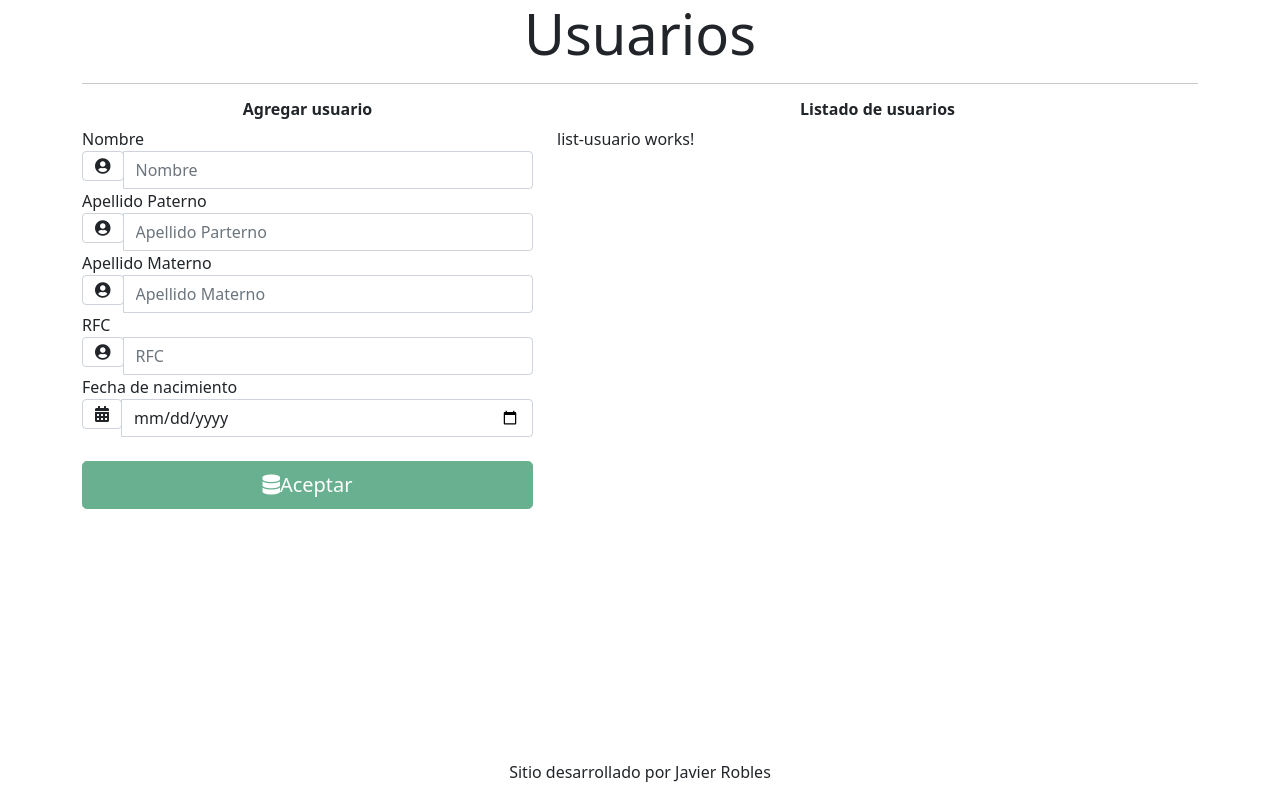
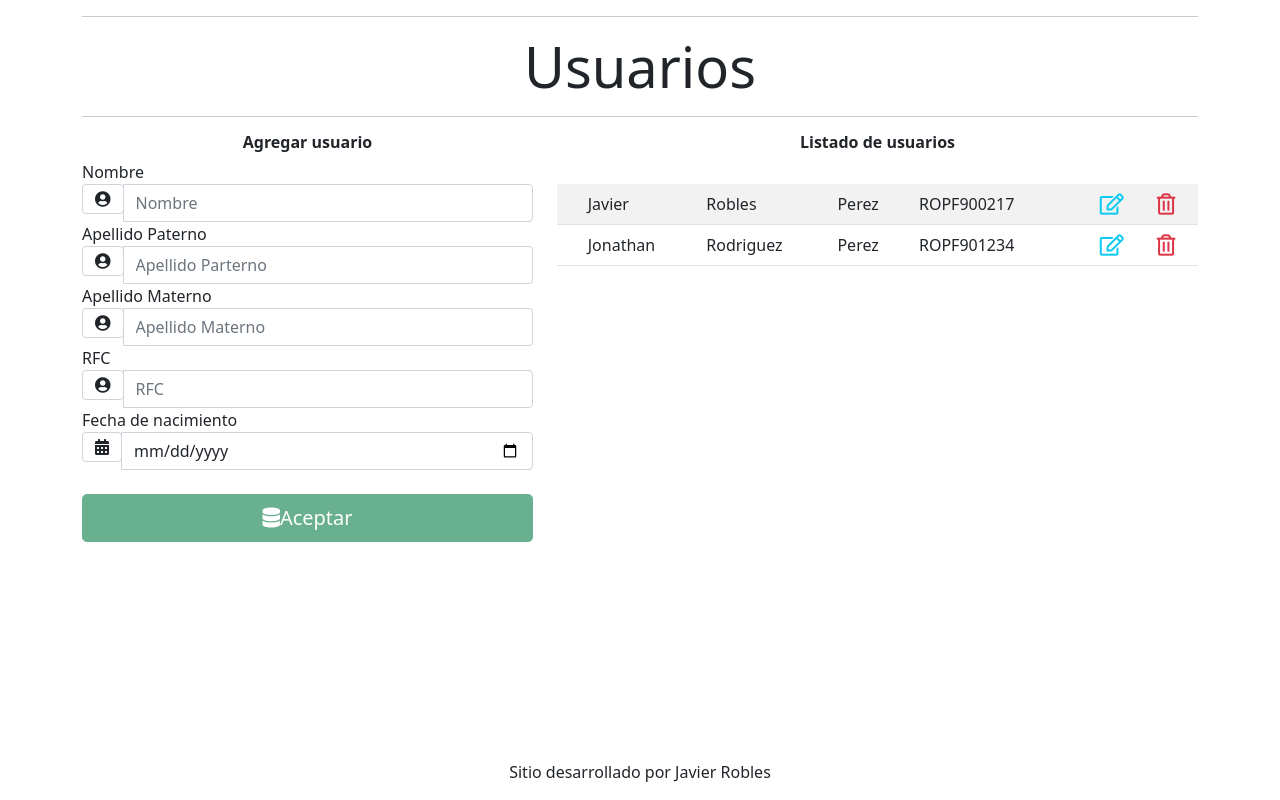
Before and after one commit to franjarop/TEST_DEV_FJRP_120321, an Angular app in the folder UsuariosFront/: page / in a window 1280 px wide. Built offline with nearby package versions, Linux system fonts and the light colour scheme.

Commit message:
Se anexaron funciones de actualizar y eliminar

```diff
--- a/UsuariosFront/angular.json
+++ b/UsuariosFront/angular.json
@@ -31,7 +31,8 @@
               "src/assets"
             ],
             "styles": [
-              "src/styles.css"
+              "src/styles.css",
+              "node_modules/ngx-toastr/toastr.css"
             ],
             "scripts": []
           },
--- a/UsuariosFront/package.json
+++ b/UsuariosFront/package.json
@@ -19,6 +19,7 @@
     "@angular/platform-browser": "~11.2.4",
     "@angular/platform-browser-dynamic": "~11.2.4",
     "@angular/router": "~11.2.4",
+    "ngx-toastr": "^13.2.0",
     "rxjs": "~6.6.0",
     "tslib": "^2.0.0",
     "zone.js": "~0.11.3"
--- a/UsuariosFront/src/app/app.module.ts
+++ b/UsuariosFront/src/app/app.module.ts
@@ -1,6 +1,9 @@
 import { NgModule } from '@angular/core';
 import { BrowserModule } from '@angular/platform-browser';
 import { FormsModule, ReactiveFormsModule} from '@angular/forms';
+import { HttpClientModule} from '@angular/common/http'
+import { BrowserAnimationsModule } from '@angular/platform-browser/animations';
+import { ToastrModule } from 'ngx-toastr';
 
 import { AppRoutingModule } from './app-routing.module';
 import { AppComponent } from './app.component';
@@ -21,7 +24,10 @@ import { FooterComponent } from './components/footer/footer.component';
     BrowserModule,
     AppRoutingModule,
     FormsModule,
-    ReactiveFormsModule
+    ReactiveFormsModule,
+    HttpClientModule,
+    BrowserAnimationsModule,
+    ToastrModule.forRoot()
   ],
   providers: [],
   bootstrap: [AppComponent]
--- a/UsuariosFront/src/app/components/usuarios/list-usuario/list-usuario.component.html
+++ b/UsuariosFront/src/app/components/usuarios/list-usuario/list-usuario.component.html
@@ -1 +1,20 @@
-<p>list-usuario works!</p>
+<br>
+<table class="table table-striped">
+  <tbody>
+    <tr *ngFor = "let usuario of usuarioServicio.list">
+      <td>{{usuario.id}}</td>
+      <td>{{usuario.Nombre}}</td>
+      <td>{{usuario.ApellidoPaterno}}</td>
+      <td>{{usuario.ApellidoMaterno}}</td>
+      <td>{{usuario.RFC}}</td>
+      <td>{{usuario.FechaNacimiento}}</td>
+      <td>
+        <i class="far fa-edit fa-lg text-info" (click)="editar(usuario)" style="cursor: pointer;"></i>
+      </td>
+      <td>
+        <i class="far fa-trash-alt fa-lg text-danger" (click)="eliminarTarjeta(1)" style="cursor: pointer;"></i>
+      </td>
+
+    </tr>
+  </tbody>
+</table>
--- a/UsuariosFront/src/app/components/usuarios/list-usuario/list-usuario.component.ts
+++ b/UsuariosFront/src/app/components/usuarios/list-usuario/list-usuario.component.ts
@@ -1,4 +1,7 @@
 import { Component, OnInit } from '@angular/core';
+import { ToastrService } from 'ngx-toastr';
+import { Usuario } from 'src/app/models/usuario';
+import { UsuarioService } from 'src/app/services/usuario.service';
 
 @Component({
   selector: 'app-list-usuario',
@@ -7,9 +10,26 @@ import { Component, OnInit } from '@angular/core';
 })
 export class ListUsuarioComponent implements OnInit {
 
-  constructor() { }
+  constructor(public usuarioServicio:UsuarioService, public toastr:ToastrService) { }
 
   ngOnInit(): void {
+    this.usuarioServicio.obtenerUsuarios();
+  }
+
+  eliminarTarjeta(id:number){
+    if(confirm("Estas seguro que desea eliminar el registro")){
+      /*
+      this.usuarioServicio.eliminarUsuario(id).subscribe(data => {
+
+        this.usuarioServicio.obtenerUsuarios();
+      })
+      */
+      this.toastr.warning("Registro Eliminado", "El usuario fue eliminado");
+    }
+  }
+
+  editar(usuario: Usuario){
+    this.usuarioServicio.actualizar(usuario);
   }
 
 }
--- a/UsuariosFront/src/app/components/usuarios/usuario/usuario.component.ts
+++ b/UsuariosFront/src/app/components/usuarios/usuario/usuario.component.ts
@@ -1,5 +1,9 @@
-import { Component, OnInit } from '@angular/core';
+import { Component, OnDestroy, OnInit } from '@angular/core';
 import  {FormGroup, FormBuilder, Validators } from '@angular/forms'
+import { ToastrService } from 'ngx-toastr';
+import { Subscription } from 'rxjs';
+import { Usuario } from 'src/app/models/usuario';
+import { UsuarioService } from 'src/app/services/usuario.service';
 
 
 @Component({
@@ -7,10 +11,17 @@ import  {FormGroup, FormBuilder, Validators } from '@angular/forms'
   templateUrl: './usuario.component.html',
   styleUrls: ['./usuario.component.css']
 })
-export class UsuarioComponent implements OnInit {
+export class UsuarioComponent implements OnInit, OnDestroy {
   form:FormGroup;
+  suscripcion!: Subscription;
+  usuario?:Usuario;
+  idUsuario = 0;
 
-  constructor(private formBuilder:FormBuilder) {
+
+
+  constructor(private formBuilder:FormBuilder,
+              private usuarioService:UsuarioService,
+              private toastr:ToastrService) {
     this.form = this.formBuilder.group({
       id: 0,
       nombre:['',[Validators.required, Validators.maxLength(50)]],
@@ -22,10 +33,75 @@ export class UsuarioComponent implements OnInit {
   }
 
   ngOnInit(): void {
+    this.suscripcion =this.usuarioService.obtenerUsuario().subscribe(data => {
+      console.log(data);
+      this.usuario= data;
+      this.form.patchValue({
+        nombre: this.usuario.Nombre,
+        ApellidoPaterno: this.usuario.ApellidoPaterno,
+        ApellidoMaterno: this.usuario.ApellidoMaterno,
+        RFC: this.usuario.RFC
+      });
+      this.idUsuario = this.idUsuario;
+    })
+  }
+
+  ngOnDestroy(){
+    this.suscripcion.unsubscribe();
+
   }
 
   guardarUsuario(){
-    console.log(this.form);
+    if (this.idUsuario === 0){
+      this.agregar();
+    }else{
+      this.editar();
+    }
+
+
+
+  }
+
+  agregar(){
+    const usuario: Usuario = {
+      Nombre: this.form.get('Nombre')?.value,
+      ApellidoPaterno: this.form.get('ApellidoPaterno')?.value,
+      ApellidoMaterno: this.form.get('ApellidoMaterno')?.value,
+      RFC: this.form.get('RFC')?.value
+    }
+    this.toastr.success("Registro Agregado", "El usuario fue registrado");
+      this.form.reset();
+      /*
+    this.usuarioService.guardarUsuario(usuario).subscribe(data => {
+      console.log("Guardado");
+      this.form.reset();
+    })
+    */
+  }
+
+  editar(){
+    const usuario: Usuario = {
+      id: this.usuario?.id,
+      Nombre: this.form.get('Nombre')?.value,
+      ApellidoPaterno: this.form.get('ApellidoPaterno')?.value,
+      ApellidoMaterno: this.form.get('ApellidoMaterno')?.value,
+      RFC: this.form.get('RFC')?.value
+    }
+    this.toastr.success("Registro Agregado", "El usuario fue registrado");
+      this.form.reset();
+      /*
+    this.usuarioService.guardarUsuario(usuario).subscribe(data => {
+      console.log("Guardado");
+      this.form.reset();
+    })
+    */
+   this.usuarioService.actualizarUsuario(this.idUsuario, usuario).subscribe(data => {
+    this.toastr.info("Registro actualizado", "El usuario fue actualizado");
+    this.usuarioService.obtenerUsuario();
+    this.form.reset();
+    this.idUsuario = 0;
+   })
+
   }
 
 }
--- a/UsuariosFront/src/app/components/usuarios/usuarios.component.html
+++ b/UsuariosFront/src/app/components/usuarios/usuarios.component.html
@@ -1,4 +1,5 @@
 <div class="jumbtron">
+  <hr>
   <h1 class="display-4 text-center">Usuarios </h1>
   <hr>
   <div class="row">
--- a/UsuariosFront/src/app/components/usuarios/usuarios.component.ts
+++ b/UsuariosFront/src/app/components/usuarios/usuarios.component.ts
@@ -11,6 +11,7 @@ export class UsuariosComponent implements OnInit {
   constructor() { }
 
   ngOnInit(): void {
+
   }
 
 }
--- a/UsuariosFront/src/app/services/usuario.service.ts
+++ b/UsuariosFront/src/app/services/usuario.service.ts
@@ -1,9 +1,51 @@
+import { HttpClient } from '@angular/common/http';
 import { Injectable } from '@angular/core';
+import { BehaviorSubject, Observable } from 'rxjs';
+import { Usuario } from '../models/usuario';
 
 @Injectable({
   providedIn: 'root'
 })
 export class UsuarioService {
 
-  constructor() { }
+  myAppUrl = 'http://localhost:4200/';
+  myApiUrl = 'api/usuario/'
+  list: Usuario[] = [
+    {Nombre:"Javier", ApellidoPaterno:"Robles", ApellidoMaterno:"Perez", RFC:"ROPF900217"},
+    {Nombre:"Jonathan", ApellidoPaterno:"Rodriguez", ApellidoMaterno:"Perez", RFC:"ROPF901234"}
+  ]
+
+  private actualizarFormulario = new BehaviorSubject<Usuario>({} as any);
+
+  constructor(private http:HttpClient) { }
+
+  guardarUsuario(usuario:Usuario):Observable<Usuario>{
+    return this.http.post<Usuario>(this.myAppUrl+this.myApiUrl, usuario);
+  }
+
+  obtenerUsuarios(){
+    /*
+    this.http.get(this.myAppUrl + this.myAppUrl).toPromise()
+                  .then(data => {
+                    this.list = data as Usuario[]
+                  })
+                  */
+  }
+
+  eliminarUsuario(id:number):Observable<Usuario>{
+    return this.http.delete<Usuario>(this.myAppUrl+this.myApiUrl + id)
+  }
+
+  actualizar(usuario: Usuario){
+    this.actualizarFormulario.next(usuario);
+  }
+
+  actualizarUsuario(id:number, usuario: Usuario):Observable<Usuario>{
+    return this.http.put<Usuario>(this.myAppUrl + this.myApiUrl + id, usuario);
+  }
+
+  obtenerUsuario():Observable<Usuario>{
+    return this.actualizarFormulario.asObservable();
+  }
+
 }
```
Also changed, not shown: UsuariosFront/src/app/models/usuario.ts (+9 -11 lines), 1 other file (tests, documents, lock files or other folders).
